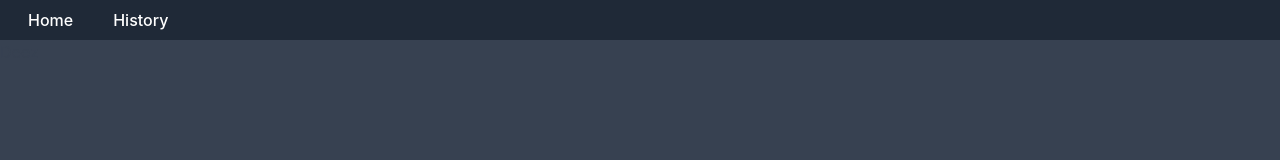
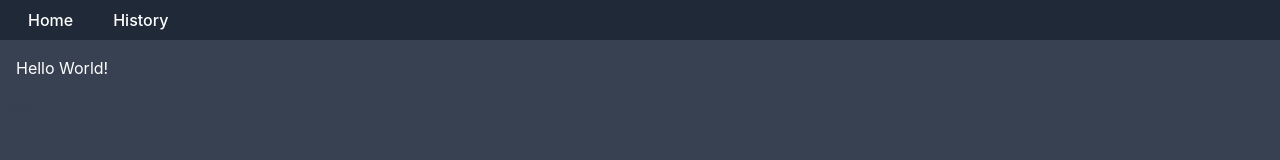
Before and after one commit to Dittiya/Tracking-website, a React (Create React App) app: page / in a window 1280 px wide. Shown: the top 160 px of the page. Built offline with nearby package versions, Linux system fonts and the light colour scheme; the HTML template or start-up script is replaced by a standard one.

Commit message:
added homepage

```diff
--- a/src/App.js
+++ b/src/App.js
@@ -1,12 +1,14 @@
 import { Routes, Route } from 'react-router-dom';
+import Navigation from './Navigation';
+import Home from './Home';
 import History from './History';
-import Navigation from './Navigation';
 
 function App() {
   return (
     <div className="min-h-screen bg-gray-700 text-white">
       <Routes>
         <Route path='/' element={<Navigation />}>
+          <Route path='/' element={<Home />} />
           <Route path='history' element={<History />} />
         </Route>
       </Routes>
--- /dev/null
+++ b/src/Home.js
@@ -0,0 +1,9 @@
+function Home() {
+  return (
+    <div className='container m-4'>
+      Hello World!
+    </div>
+  );
+}
+
+export default Home;
```
